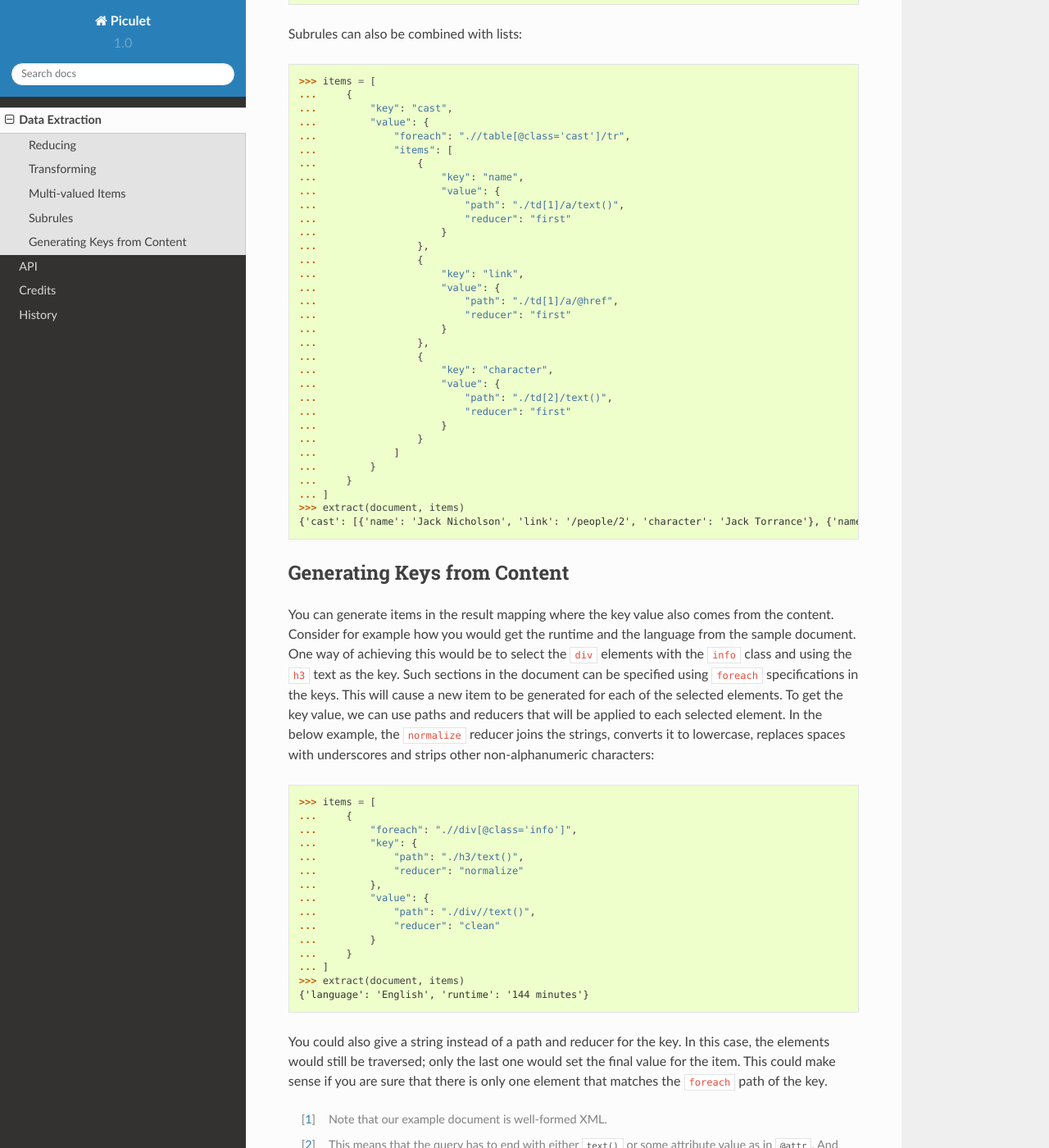
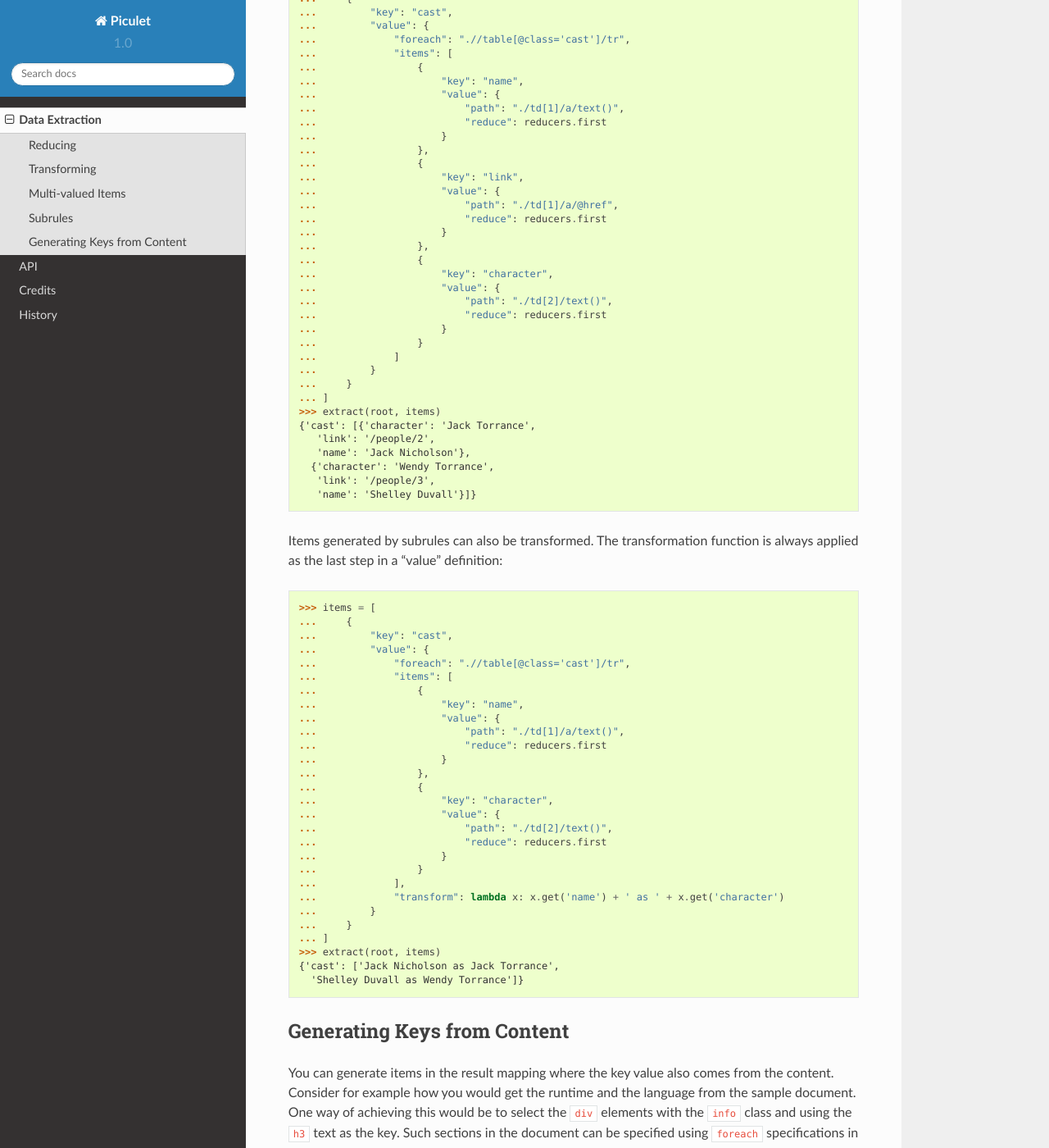
Before and after one commit to uyar/piculet, a Sphinx documentation site: the page built from docs/extract.rst, in a window 1280 px wide and 1400 px high, scrolled down 5722 px. Shown: the whole window at 82% size. Built offline with Sphinx 7.4.7 and the Read the Docs theme 2.0.0, drawn with Linux system fonts in a browser that asks for light colours; some of the changed text lies outside the part shown.

Commit message:
Align docs and tests for subrules

```diff
--- a/docs/extract.rst
+++ b/docs/extract.rst
@@ -262,13 +262,6 @@ the key.
 
 >>> items = [
 ...     {
-...         "key": "title",
-...         "value": {
-...             "path": ".//title/text()",
-...             "reducer": "first"
-...         }
-...     },
-...     {
 ...         "key": "director",
 ...         "value": {
 ...             "items": [
@@ -276,22 +269,22 @@ the key.
 ...                     "key": "name",
 ...                     "value": {
 ...                         "path": ".//div[@class='director']//a/text()",
-...                         "reducer": "first"
+...                         "reduce": reducers.first
 ...                     }
 ...                 },
 ...                 {
 ...                     "key": "link",
 ...                     "value": {
 ...                         "path": ".//div[@class='director']//a/@href",
-...                         "reducer": "first"
+...                         "reduce": reducers.first
 ...                     }
 ...                 }
 ...             ]
 ...         }
 ...     }
 ... ]
->>> extract(document, items)
-{'title': 'The Shining', 'director': {'name': 'Stanley Kubrick', 'link': '/people/1'}}
+>>> extract(root, items)
+{'director': {'link': '/people/1', 'name': 'Stanley Kubrick'}}
 
 Subrules can also be combined with lists:
 
@@ -305,29 +298,66 @@ Subrules can also be combined with lists:
 ...                     "key": "name",
 ...                     "value": {
 ...                         "path": "./td[1]/a/text()",
-...                         "reducer": "first"
+...                         "reduce": reducers.first
 ...                     }
 ...                 },
 ...                 {
 ...                     "key": "link",
 ...                     "value": {
 ...                         "path": "./td[1]/a/@href",
-...                         "reducer": "first"
+...                         "reduce": reducers.first
 ...                     }
 ...                 },
 ...                 {
 ...                     "key": "character",
 ...                     "value": {
 ...                         "path": "./td[2]/text()",
-...                         "reducer": "first"
+...                         "reduce": reducers.first
 ...                     }
 ...                 }
 ...             ]
 ...         }
 ...     }
 ... ]
->>> extract(document, items)
-{'cast': [{'name': 'Jack Nicholson', 'link': '/people/2', 'character': 'Jack Torrance'}, {'name': 'Shelley Duvall', 'link': '/people/3', 'character': 'Wendy Torrance'}]}
+>>> extract(root, items)
+{'cast': [{'character': 'Jack Torrance',
+   'link': '/people/2',
+   'name': 'Jack Nicholson'},
+  {'character': 'Wendy Torrance',
+   'link': '/people/3',
+   'name': 'Shelley Duvall'}]}
+
+Items generated by subrules can also be transformed. The transformation
+function is always applied as the last step in a "value" definition:
+
+>>> items = [
+...     {
+...         "key": "cast",
+...         "value": {
+...             "foreach": ".//table[@class='cast']/tr",
+...             "items": [
+...                 {
+...                     "key": "name",
+...                     "value": {
+...                         "path": "./td[1]/a/text()",
+...                         "reduce": reducers.first
+...                     }
+...                 },
+...                 {
+...                     "key": "character",
+...                     "value": {
+...                         "path": "./td[2]/text()",
+...                         "reduce": reducers.first
+...                     }
+...                 }
+...             ],
+...             "transform": lambda x: x.get('name') + ' as ' + x.get('character')
+...         }
+...     }
+... ]
+>>> extract(root, items)
+{'cast': ['Jack Nicholson as Jack Torrance',
+  'Shelley Duvall as Wendy Torrance']}
 
 Generating Keys from Content
 ----------------------------
```
Also changed, not shown: 1 other file.
